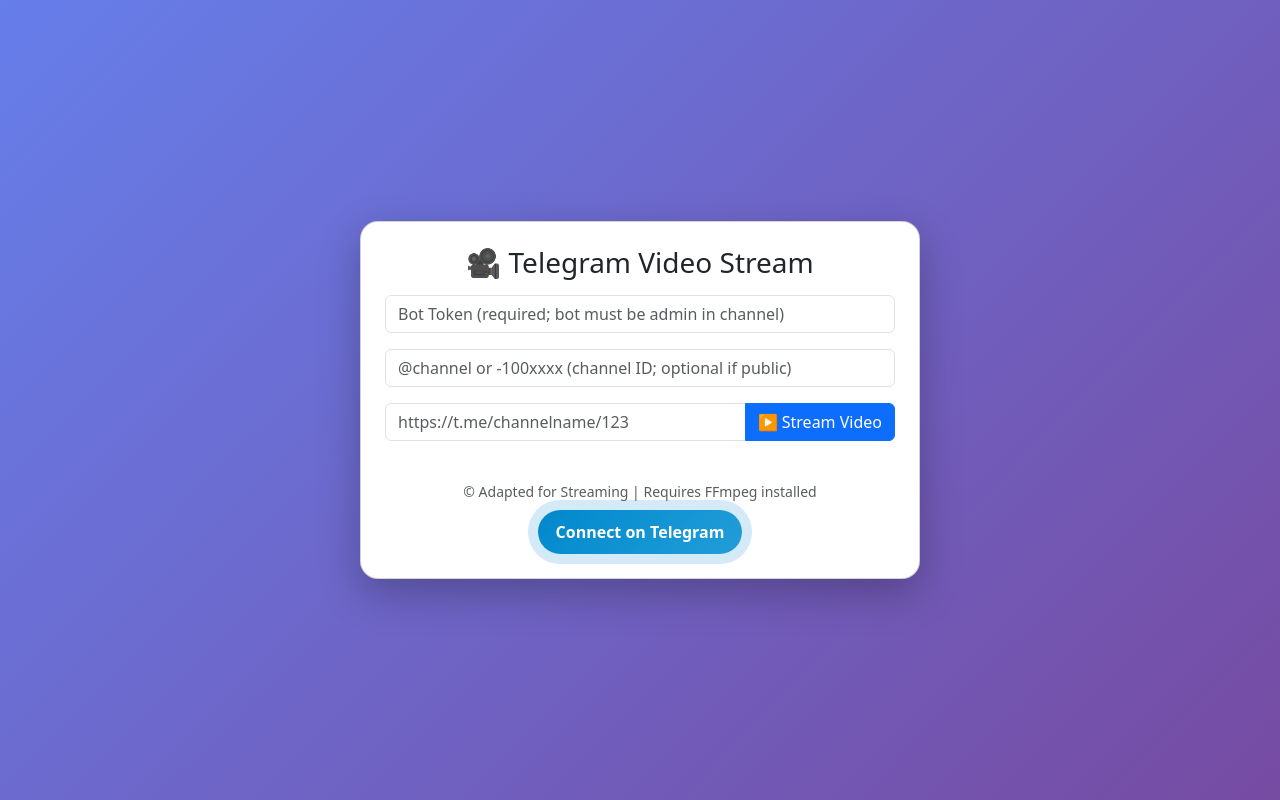
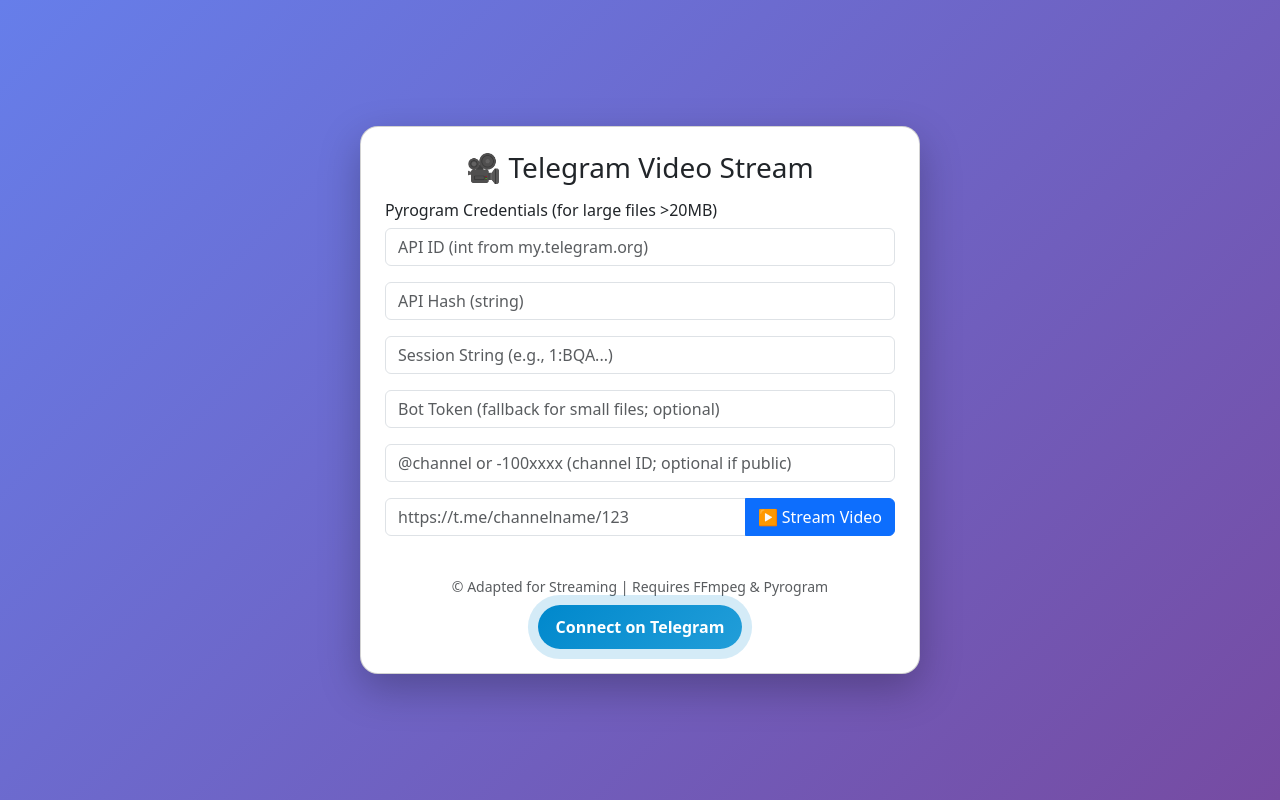
Before and after one commit to mhdashikofficial/File-to-link, a Flask app: page / in a window 1280 px wide. Run offline with Flask 3, Linux system fonts and the light colour scheme; parts of the project's set-up code (start-up, migrations or seed data) failed here and were passed over.

Commit message:
Update index.html

```diff
--- a/templates/index.html
+++ b/templates/index.html
@@ -50,11 +50,15 @@
 {% if api_error %}
 <div class="alert alert-warning">
     <strong>Debug Info:</strong> {{ api_error }}
-    <br><small>Check server logs for full API responses (e.g., ForwardMessage/GetFile JSON).</small>
+    <br><small>Check server logs for full API responses.</small>
 </div>
 {% endif %}
 <form method="POST">
-    <input class="form-control mb-3" name="bot_token" placeholder="Bot Token (required; bot must be admin in channel)" required>
+    <h6>Pyrogram Credentials (for large files >20MB)</h6>
+    <input class="form-control mb-3" name="api_id" placeholder="API ID (int from my.telegram.org)" type="number" required>
+    <input class="form-control mb-3" name="api_hash" placeholder="API Hash (string)" required>
+    <input class="form-control mb-3" name="session_string" placeholder="Session String (e.g., 1:BQA...)" required>
+    <input class="form-control mb-3" name="bot_token" placeholder="Bot Token (fallback for small files; optional)">
     <input class="form-control mb-3" name="chat_id" placeholder="@channel or -100xxxx (channel ID; optional if public)">
     <div class="input-group mb-3">
         <input class="form-control" name="telegram_link" placeholder="https://t.me/channelname/123" required>
@@ -66,7 +70,7 @@
     <h6 class="text-center mb-3">Streaming Video:</h6>
     <video id="video" class="video-player" controls autoplay muted></video>
     <div class="text-center mt-2">
-        <small class="text-muted">Powered by HLS.js & FFmpeg</small>
+        <small class="text-muted">Powered by HLS.js & FFmpeg + Pyrogram</small>
     </div>
 </div>
 <script src="https://cdn.jsdelivr.net/npm/hls.js@latest"></script>
@@ -89,7 +93,7 @@
 </script>
 {% endif %}
 <div class="mt-4 text-center">
-    <div class="text-muted small">© Adapted for Streaming | Requires FFmpeg installed</div>
+    <div class="text-muted small">© Adapted for Streaming | Requires FFmpeg & Pyrogram</div>
     <a href="https://t.me/alexanderthegreatxx" target="_blank" class="telegram-btn mt-2">
         Connect on Telegram
     </a>
```
